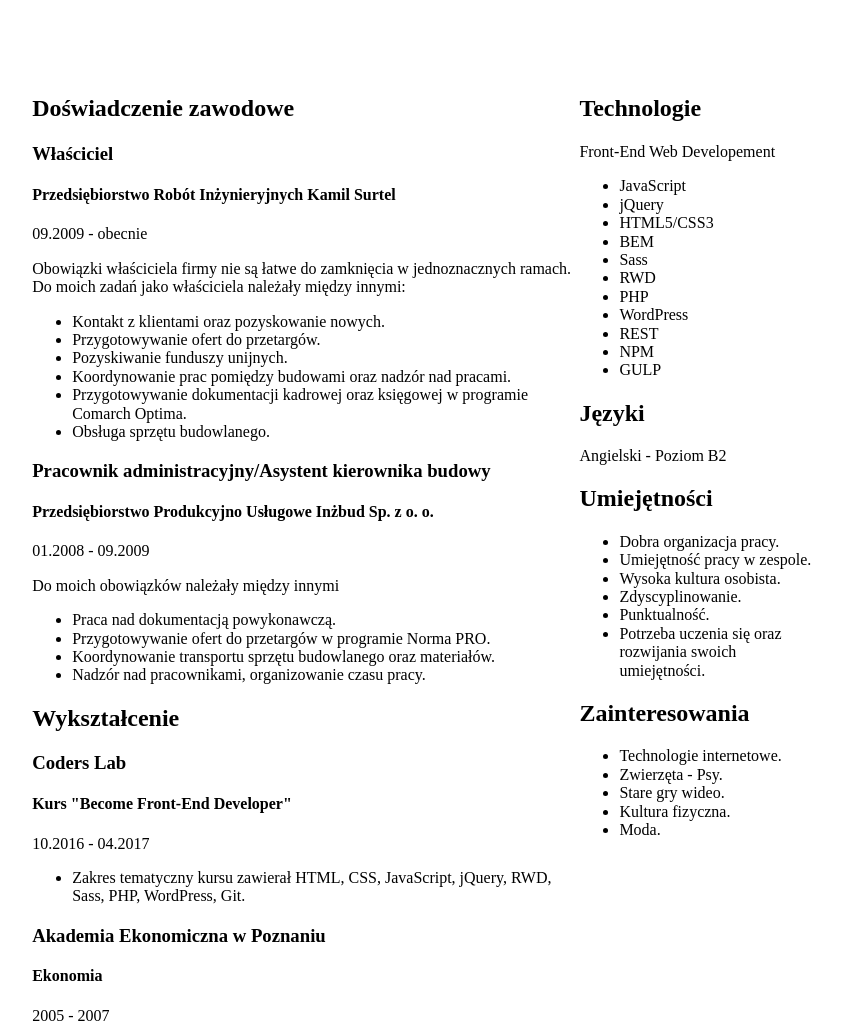
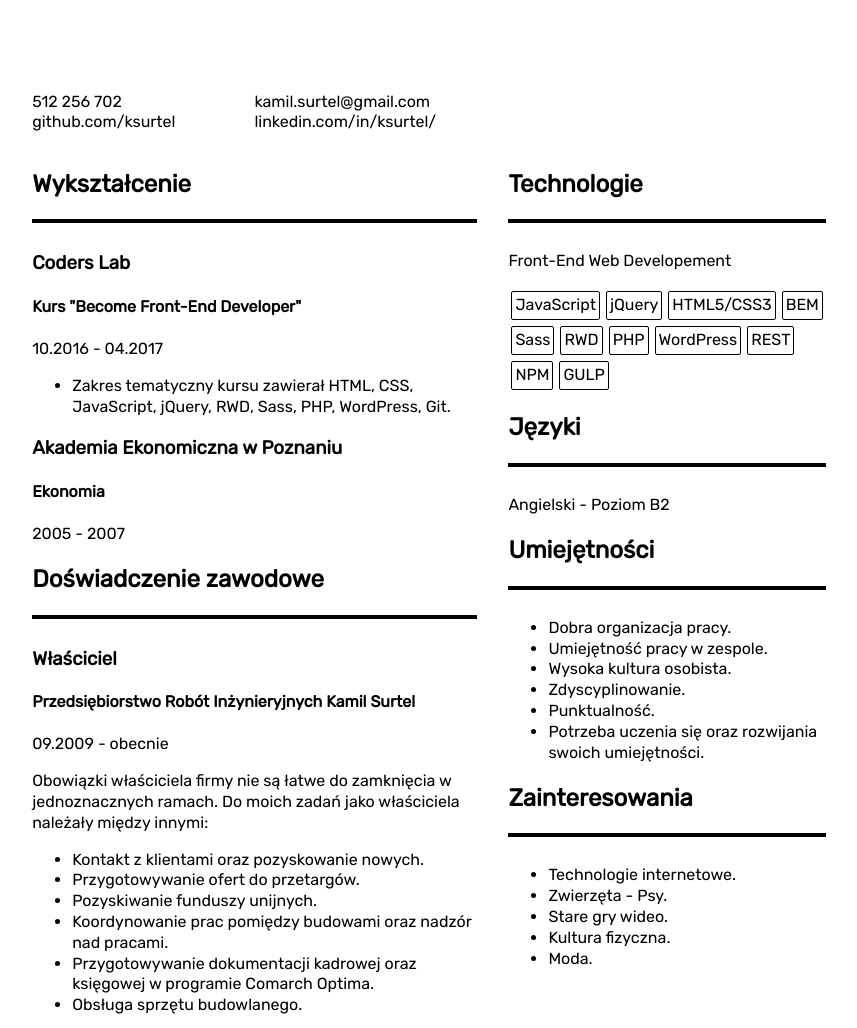
Before and after one commit to ksurtel/resume, a website: page index.html in a window 1280 px wide. Shown: the top 1028 px of the page, without its empty margins (211-1068 px from the left). Drawn offline with Linux system fonts and the light colour scheme.

Commit message:
added more sections and some styles

```diff
--- a/index.html
+++ b/index.html
@@ -10,15 +10,45 @@
 
 <body>
     <header>
-
+        <div class="header__contact--left">
+            <ul class="contact__links">
+                <li>512 256 702</li>
+                <li><a href="mailto:kamil.surtel@gmail.com" target= "_blank">kamil.surtel@gmail.com</a></li>
+                <li><a href="https://github.com/ksurtel" target= "_blank">github.com/ksurtel</a></li>
+                <li><a href="https://www.linkedin.com/in/ksurtel/" target= "_blank">linkedin.com/in/ksurtel/</a></li>
+            </ul>
+        </div>
+        <div class="header__photo"></div>
     </header>
     <main>
-        <div class='main--content__left'>
-            <section>
+        <div class="main__content--left">
+            <section class="main__content__education">
+                <header>
+                    <h2>Wykształcenie</h2>
+                </header>
+                <section>
+                    <header>
+                        <h3>Coders Lab</h3>
+                        <h4>Kurs "Become Front-End Developer"</h4>
+                        <p>10.2016 - 04.2017</p>
+                    </header>
+                    <ul>
+                        <li>Zakres tematyczny kursu zawierał HTML, CSS, JavaScript, jQuery, RWD, Sass, PHP, WordPress, Git.</li>
+                    </ul>
+                </section>
+                <section>
+                    <header>
+                        <h3>Akademia Ekonomiczna w Poznaniu</h3>
+                        <h4>Ekonomia</h4>
+                        <p>2005 - 2007</p>
+                    </header>
+                </section>
+            </section>
+            <section class="main__content__experience">
                 <header>
                     <h2>Doświadczenie zawodowe</h2>
                 </header>
-                <article>
+                <section>
                     <header>
                         <h3>Właściciel</h3>
                         <h4>Przedsiębiorstwo Robót Inżynieryjnych Kamil Surtel</h4>
@@ -34,8 +64,8 @@
                         <li>Przygotowywanie dokumentacji kadrowej oraz księgowej w programie Comarch Optima.</li>
                         <li>Obsługa sprzętu budowlanego.</li>
                     </ul>
-                </article>
-                <article>
+                </section>
+                <section>
                     <header>
                         <h3>Pracownik administracyjny/Asystent kierownika budowy</h3>
                         <h4>Przedsiębiorstwo Produkcyjno Usługowe Inżbud Sp. z o. o.</h4>
@@ -48,34 +78,11 @@
                         <li>Koordynowanie transportu sprzętu budowlanego oraz materiałów.</li>
                         <li>Nadzór nad pracownikami, organizowanie czasu pracy.</li>
                     </ul>
-                </article>
-            </section>
-            <section>
-                <header>
-                    <h2>Wykształcenie</h2>
-                </header>
-                <article>
-                    <header>
-                        <h3>Coders Lab</h3>
-                        <h4>Kurs "Become Front-End Developer"</h4>
-                        <p>10.2016 - 04.2017</p>
-                    </header>
-                    <ul>
-                        <li>Zakres tematyczny kursu zawierał HTML, CSS, JavaScript, jQuery, RWD, Sass, PHP, WordPress, Git.</li>
-                    </ul>
-                </article>
-                <article>
-                    <header>
-                        <h3>Akademia Ekonomiczna w Poznaniu</h3>
-                        <h4>Ekonomia</h4>
-                        <p>2005 - 2007</p>
-                    </header>
-                </article>
+                </section>
             </section>
         </div>
-
-        <div class='main--content__right'>
-            <section>
+        <div class="main__content--right">
+            <section class="main__content__technologies">
                 <header>
                     <h2>Technologie</h2>
                 </header>
@@ -94,14 +101,14 @@
                     <li>GULP</li>
                 </ul>
             </section>
-            <section>
+            <section class="main__content__languages">
                 <header>
                     <h2>Języki</h2>
                 </header>
                 <p>Angielski - Poziom B2</p>
             </section>
             <section>
-                <header>
+                <header class="main__content__skills">
                     <h2>Umiejętności</h2>
                 </header>
                 <ul>
@@ -113,7 +120,7 @@
                     <li>Potrzeba uczenia się oraz rozwijania swoich umiejętności.</li>
                 </ul>
             </section>
-            <section>
+            <section class="main__content__interests">
                 <header>
                     <h2>Zainteresowania</h2>
                 </header>
@@ -128,7 +135,7 @@
         </div>
     </main>
     <footer>
-
+        <p>Wyrażam zgodę na przetwarzanie moich danych osobowych dla potrzeb niezbędnych do realizacji procesu rekrutacji (zgodnie z Ustawą z dnia 29.08.1997 roku o Ochronie Danych Osobowych; tekst jednolity: Dz. U. 2016 r. poz. 922).</p>
     </footer>
 </body>
 
--- a/scss/style.scss
+++ b/scss/style.scss
@@ -1,12 +1,58 @@
 @import "normalize";
-
+@import url('https://fonts.googleapis.com/css?family=Lato|Nunito+Sans|Raleway|Rubik|Source+Sans+Pro');
 body {
+    font-family: 'Rubik', sans-serif;
+    line-height: 1.3;
     width: 21cm;
     height: 100vh;
     margin: auto;
     padding: 20mm 16mm 20mm 16mm;
 }
+a {
+    text-decoration: none;
+    color: black;
+}
 main {
     display: flex;
     flex-direction: row;
+    justify-content: space-between;
 }
+.contact__links {
+    list-style: none;
+    display: flex;
+    flex-direction: row;
+    flex-wrap: wrap;
+    padding: 0;
+    li {
+        width: 50%;
+    }
+}
+.main__content__technologies {
+    ul {
+        list-style: none;
+        display: flex;
+        flex-wrap: wrap;
+        padding: 0;
+    }
+    li {
+        padding: 3px;
+        margin: 3px;
+        border: 1px solid black;
+        border-radius: 2px;
+    }
+}
+[class$="left"]{
+    width: 56%;
+}
+[class$="right"] {
+    width: 40%
+}
+[class^=main__content] {
+    h2:after {
+        display: inline-block;
+        content: "";
+        height: 4px;
+        width: 100%;
+        background-color: black;
+    }
+}
```
Also changed, not shown: css/style.css.
